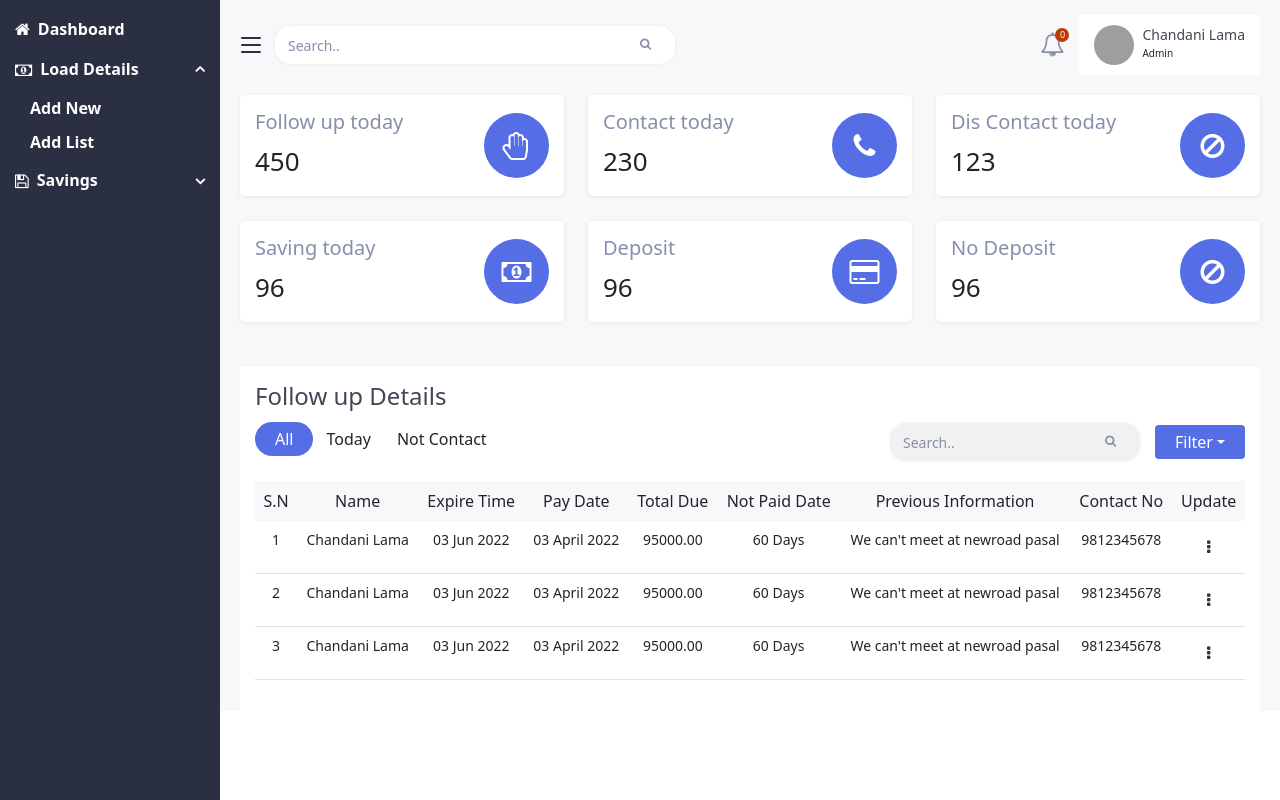
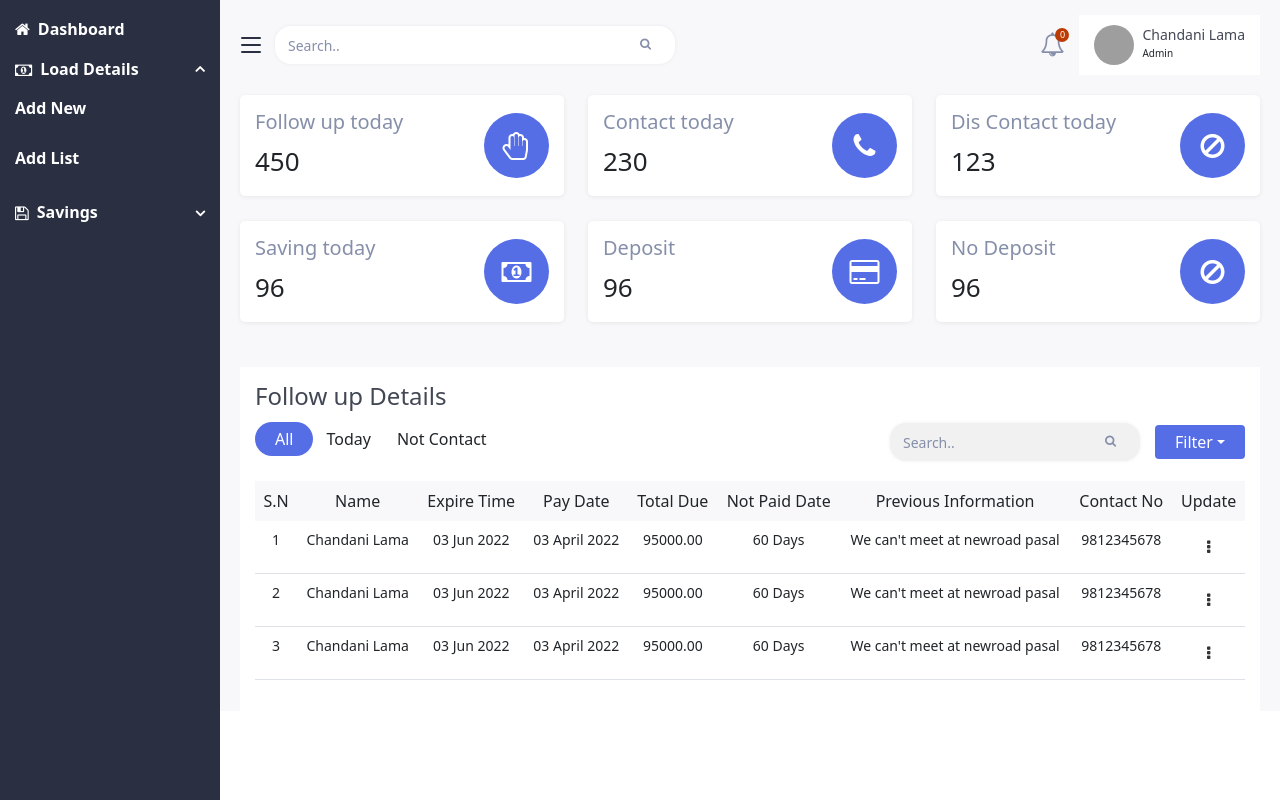
Before and after one commit to Chandanil/dashboard, a React (Create React App) app: page / in a window 1280 px wide. Both pictures are taken after a click on the button "Load Details". Built offline with nearby package versions, Linux system fonts and the light colour scheme; grey boxes are pictures that could not be loaded.

Commit message:
bug fixed in accordion

```diff
--- a/src/Components/Sidebar/Sidebar.jsx
+++ b/src/Components/Sidebar/Sidebar.jsx
@@ -1,8 +1,11 @@
 import "./Sidebar.scss";
-import { Link } from "react-router-dom";
+import { Link, useNavigate } from "react-router-dom";
 import Accordion from "react-bootstrap/Accordion";
+import { useState } from "react";
 
 export const Sidebar = (props) => {
+  const history = useNavigate();
+  const [hideList, setHideList] = useState(false);
   return (
     <>
       <div className="cl-sidebar">
@@ -13,31 +16,77 @@ export const Sidebar = (props) => {
           </Link>
 
           <Accordion.Item eventKey="0">
-            <Accordion.Header className="menu-item">
+            <Accordion.Header
+              className="menu-item"
+              onClick={(e) => {
+                setHideList(false);
+              }}
+            >
               <i className="fa fa-money icon"></i>
               <span>Load Details</span>
             </Accordion.Header>
-            <Accordion.Body>
-              <Link className="item" to="/add-item">
-                Add New
-              </Link>
-              <Link className="item" to="/all-list">
-                Add List
-              </Link>
-            </Accordion.Body>
+            {!hideList && (
+              <Accordion.Body>
+                <p
+                  onClick={() => {
+                    if (props.showSidebar === false) {
+                      setHideList(true);
+                    }
+                    history("/add-item");
+                  }}
+                  className="item"
+                  to="/add-item"
+                >
+                  Add New
+                </p>
+                <p
+                  onClick={() => {
+                    if (props.showSidebar === false) {
+                      setHideList(true);
+                    }
+                    history("/all-list");
+                  }}
+                  className="item"
+                  to="/all-list"
+                >
+                  Add List
+                </p>
+              </Accordion.Body>
+            )}
           </Accordion.Item>
           <Accordion.Item eventKey="1">
-            <Accordion.Header className="menu-item">
+            <Accordion.Header
+              className="menu-item"
+              onClick={() => setHideList(false)}
+            >
               <i className="fa fa-floppy-o icon"></i>
               <span>Savings</span>
             </Accordion.Header>
             <Accordion.Body>
-              <Link className="item" to="/add-item">
+              <p
+                onClick={() => {
+                  if (props.showSidebar === false) {
+                    setHideList(true);
+                  }
+                  history("/add-item");
+                }}
+                className="item"
+                to="/add-item"
+              >
                 Add Item
-              </Link>
-              <Link className="item" to="/all-list">
+              </p>
+              <p
+                onClick={() => {
+                  if (props.showSidebar === false) {
+                    setHideList(true);
+                  }
+                  history("/all-list");
+                }}
+                className="item"
+                to="/all-list"
+              >
                 Add List
-              </Link>
+              </p>
             </Accordion.Body>
           </Accordion.Item>
         </Accordion>
--- a/src/Components/Sidebar/Sidebar.scss
+++ b/src/Components/Sidebar/Sidebar.scss
@@ -99,6 +99,11 @@ a {
   }
   .accordion-body {
     padding: 0;
+    .item {
+      display: block;
+      cursor: pointer;
+      padding: 5px 15px;
+    }
   }
 }
 .hide-dashboard {
```
